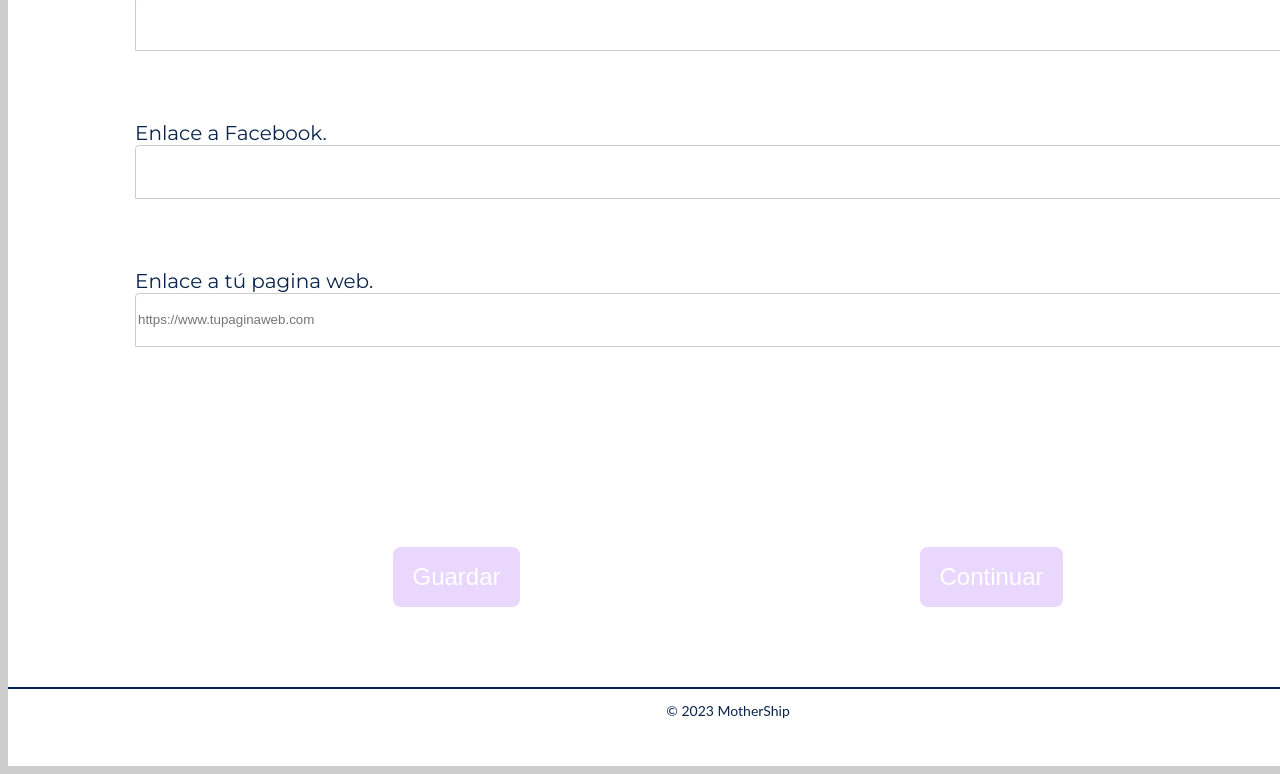
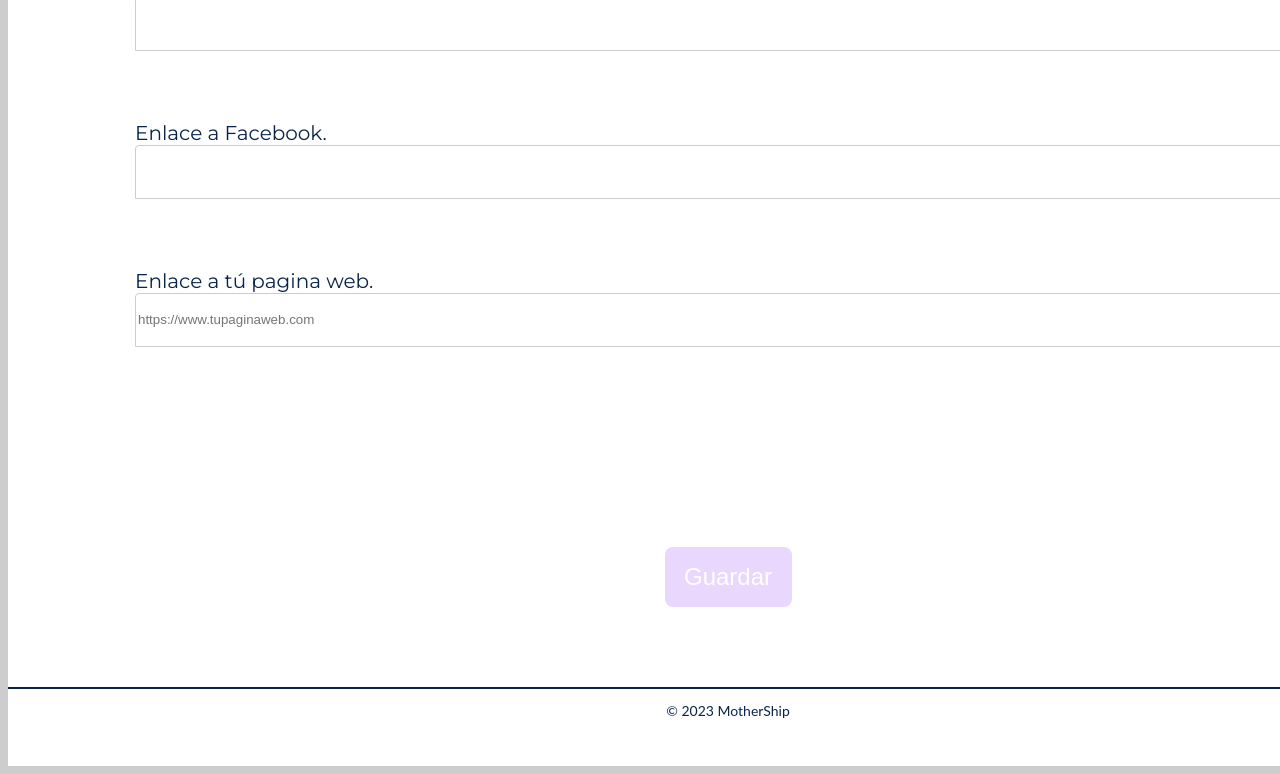
Before and after one commit to PinkyWhale/intechmom-eq4-frontend, a plain HTML site: page index.html in a window 1280 px wide. Shown: the part 2278-3052 px from the top of the page. Drawn offline with Linux system fonts and the light colour scheme.

Commit message:
ajustes buttonguardar formulario index

```diff
--- a/index.html
+++ b/index.html
@@ -87,7 +87,6 @@
 
         <div class="button-container">
             <button class="button-save" type="submit">Guardar</button>
-            <button class="button-continue">Continuar</button>
         </div>
     </form>
 </div>
```
